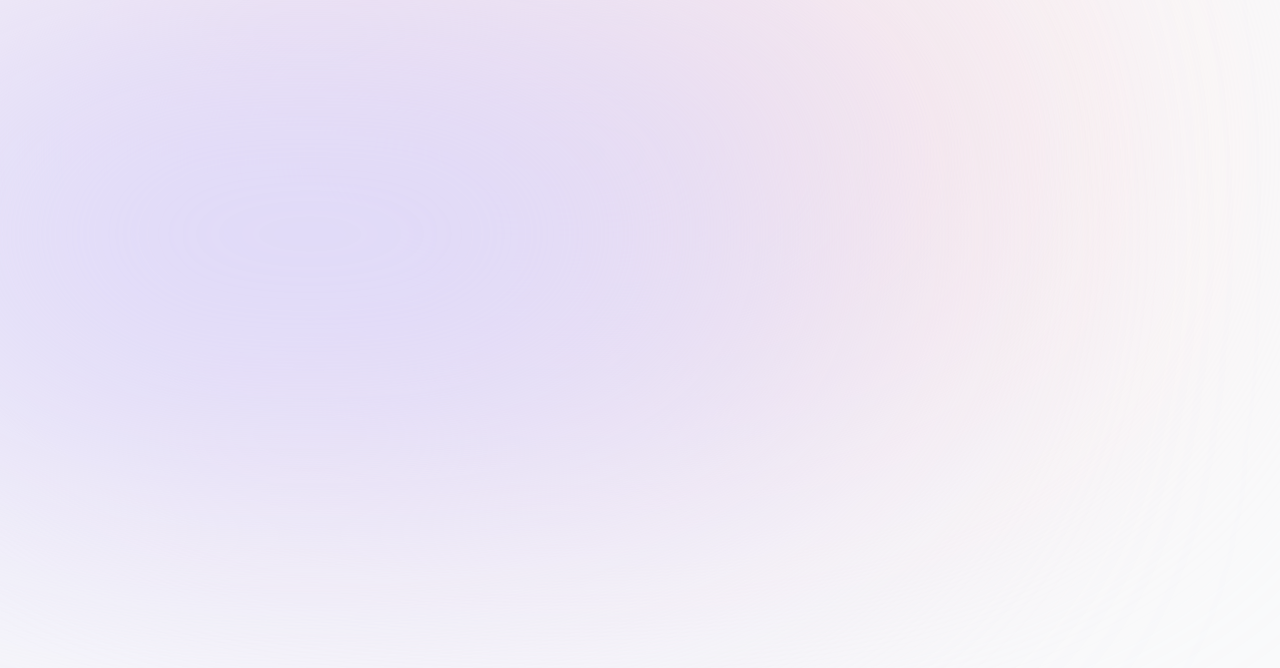
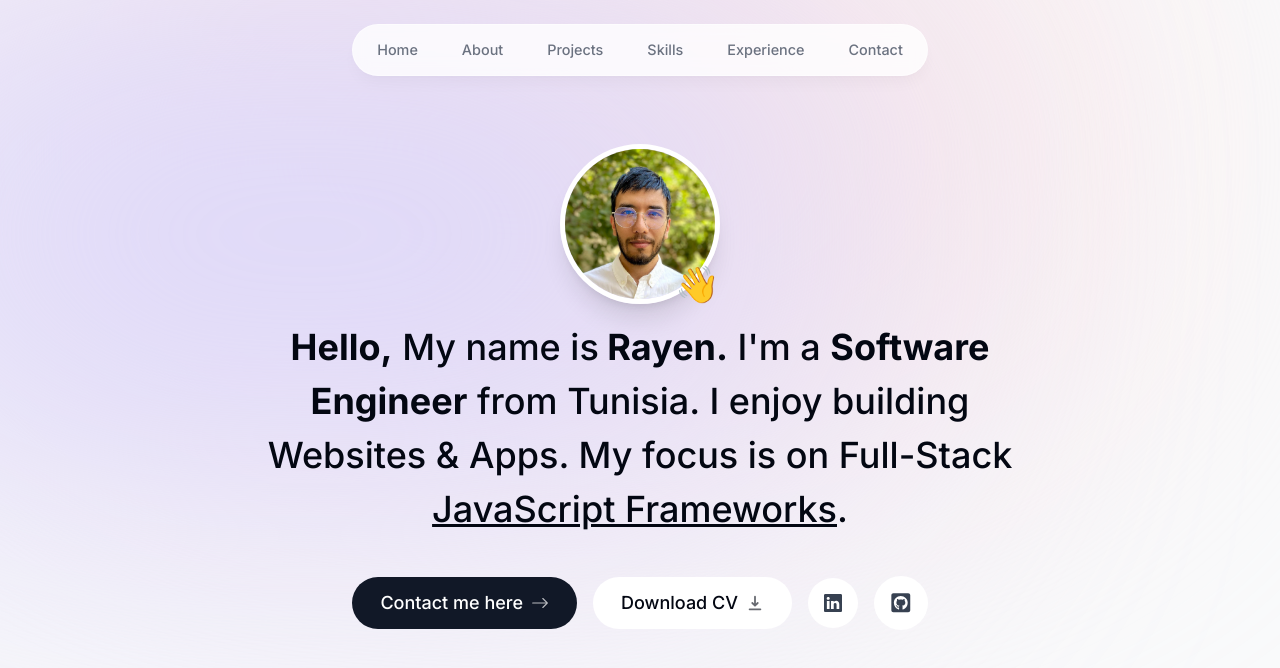
Before and after one commit to RayenRk/rayen-potfolio, a Next.js app: page / in a window 1280 px wide. Shown: the top 668 px of the page. Built offline with nearby package versions, Linux system fonts and the light colour scheme.

Commit message:
📜Intro section

```diff
--- a/app/layout.tsx
+++ b/app/layout.tsx
@@ -1,6 +1,7 @@
 import type { Metadata } from "next";
 import { Inter } from "next/font/google";
 import "./globals.css";
+import Header from "@/components/Header";
 
 const inter = Inter({ subsets: ["latin"] });
 
@@ -16,10 +17,11 @@
 }>) {
   return (
     <html lang="en">
-      <body className={`${inter.className} relative bg-gray-50 text-gray-950`}>
+      <body className={`${inter.className} relative bg-gray-50 text-gray-950 pt-28 h-[5000px] sm:pt-36`}>
         <div className="bg-[#fbe2e3] absolute top-[-6rem] -z-10 right-[11rem] h-[31.25rem] w-[31.25rem] rounded-full blur-[10rem] sm:w-[68.75rem]"></div>
         <div className="bg-[#dbd7fb] absolute top-[-1rem] -z-10 left-[-35rem] h-[31.25rem] w-[50rem] rounded-full blur-[10rem] sm:w-[68.75rem] md:left-[-33rem] lg:left-[-28rem] xl:left-[-15rem] 2xl:left-[-5rem]"></div>
 
+        <Header />
         {children}
       </body>
     </html>
--- a/app/page.tsx
+++ b/app/page.tsx
@@ -1,7 +1,11 @@
+"use client";
+
+import Intro from "@/components/Intro";
+
 export default function Home() {
   return (
-    <main className="">
-
+    <main className="flex flex-col items-center px-4">
+     <Intro />
     </main>
   );
 }
--- /dev/null
+++ b/components/Header.tsx
@@ -0,0 +1,42 @@
+"use client";
+
+import React from "react";
+import { motion } from "framer-motion";
+import { links } from "@/lib/data";
+import Link from "next/link";
+
+function header() {
+  return (
+    <header className="z-[999] relative">
+      <motion.div
+        className="fixed top-0 left-1/2 h-[4.5rem] w-full rounded-none
+    border border-white border-opacity-40 bg-white bg-opacity-80 shadow-lg shadow-black/[0.03]
+    backdrop-blur-[0.5rem] sm:top-6 sm:h-[3.25rem] sm:w-[36rem] sm:rounded-full"
+        initial={{ y: -100, x: "-50%", opacity: 0 }}
+        animate={{ y: 0, x: "-50%", opacity: 1 }}
+      ></motion.div>
+
+      <nav className="flex fixed top-[0.15rem] left-1/2 h-12 -translate-x-1/2 py-2 sm:top-[1.7rem] sm:h-[initial] sm:py-0">
+        <ul className="flex w-[22rem] flex-wrap items-center justify-center gap-y-1 text-[0.9rem] font-medium text-gray-500 sm:w-[initial] sm:flex-nowrap sm:gap-5">
+          {links.map((link) => (
+            <motion.li
+              className="h-3/4 flex items-center justify-center relative"
+              key={link.hash}
+              initial={{ y: -100, opacity: 0 }}
+              animate={{ y: 0, opacity: 1 }}
+            >
+              <Link
+                className="flex w-full items-center justify-center px-3 py-3 hover:text-gray-950 transition"
+                href={link.hash}
+              >
+                {link.name}
+              </Link>
+            </motion.li>
+          ))}
+        </ul>
+      </nav>
+    </header>
+  );
+}
+
+export default header;
--- /dev/null
+++ b/components/Intro.tsx
@@ -0,0 +1,108 @@
+"use client";
+
+import Image from "next/image";
+import React from "react";
+import { motion } from "framer-motion";
+import Link from "next/link";
+import { BsArrowRight, BsLinkedin } from "react-icons/bs";
+import { HiDownload } from "react-icons/hi";
+import { FaGithubSquare } from "react-icons/fa";
+import imageFile from "@/public/pic.jpg";
+
+export default function Intro() {
+  return (
+    <section
+      id="home"
+      className="mb-28 max-w-[50rem] text-center sm:mb-0 scroll-mt-[100rem]"
+    >
+      <div className="flex items-center justify-center">
+        <div className="relative">
+          <motion.div
+            initial={{ opacity: 0, scale: 0 }}
+            animate={{ opacity: 1, scale: 1 }}
+            transition={{
+              type: "tween",
+              duration: 0.2,
+            }}
+          >
+            <Image
+              src={imageFile}
+              alt="Rayen Rakkad Portrait"
+              priority={true}
+              quality={95}
+              className="h-40 w-40 rounded-full object-cover border-[0.35rem] border-white shadow-xl"
+            />
+          </motion.div>
+
+          <motion.span
+            className="absolute bottom-0 right-0 text-4xl"
+            initial={{ opacity: 0, scale: 0 }}
+            animate={{ opacity: 1, scale: 1 }}
+            transition={{
+              type: "spring",
+              stiffness: 125,
+              delay: 0.1,
+              duration: 0.7,
+            }}
+          >
+            👋
+          </motion.span>
+        </div>
+      </div>
+
+      <motion.h1
+        className="mb-10 mt-4 px-4 text-2xl font-medium !leading-[1.5] sm:text-4xl"
+        initial={{ opacity: 0, y: 100 }}
+        animate={{ opacity: 1, y: 0 }}
+      >
+        <span className="font-bold">Hello,</span> <span>My name is</span>
+        <span className="font-bold"> Rayen.</span> I&apos;m a{" "}
+        <span className="font-bold">Software Engineer</span> from Tunisia. I
+        enjoy building <span>Websites & Apps</span>. My focus is on Full-Stack{" "}
+        <span className="underline">JavaScript Frameworks</span>.
+      </motion.h1>
+
+      <motion.div
+        className="flex flex-col sm:flex-row items-center justify-center gap-4 px-4 text-lg font-medium"
+        initial={{ opacity: 0, y: 100 }}
+        animate={{ opacity: 1, y: 0 }}
+        transition={{
+          delay: 0.1,
+        }}
+      >
+        <Link
+          href="#contact"
+          className="group bg-gray-900 text-white px-7 py-3 flex items-center gap-2 rounded-full outline-none focus:scale-110 hover:scale-110 hover:bg-gray-950 active:scale-105 transition"
+        >
+          Contact me here{" "}
+          <BsArrowRight className="opacity-70 group-hover:translate-x-1 transition" />
+        </Link>
+
+        <a
+          className="group bg-white px-7 py-3 flex items-center gap-2 rounded-full outline-none focus:scale-110 hover:scale-110 active:scale-105 transition cursor-pointer borderBlack"
+          href="/CV.pdf"
+          download
+        >
+          Download CV{" "}
+          <HiDownload className="opacity-60 group-hover:translate-y-1 transition" />
+        </a>
+
+        <a
+          className="bg-white p-4 text-gray-700 hover:text-gray-950 flex items-center gap-2 rounded-full focus:scale-[1.15] hover:scale-[1.15] active:scale-105 transition cursor-pointer borderBlack"
+          href="https://linkedin.com"
+          target="_blank"
+        >
+          <BsLinkedin />
+        </a>
+
+        <a
+          className="bg-white p-4 text-gray-700 flex items-center gap-2 text-[1.35rem] rounded-full focus:scale-[1.15] hover:scale-[1.15] hover:text-gray-950 active:scale-105 transition cursor-pointer borderBlack"
+          href="https://github.com"
+          target="_blank"
+        >
+          <FaGithubSquare />
+        </a>
+      </motion.div>
+    </section>
+  );
+}
--- a/package.json
+++ b/package.json
@@ -9,6 +9,7 @@
     "lint": "next lint"
   },
   "dependencies": {
+    "framer-motion": "^11.2.10",
     "next": "14.2.3",
     "react": "^18",
     "react-dom": "^18",
```
Also changed, not shown: public/pic.jpg (added), 1 other file (tests, documents, lock files or other folders).
